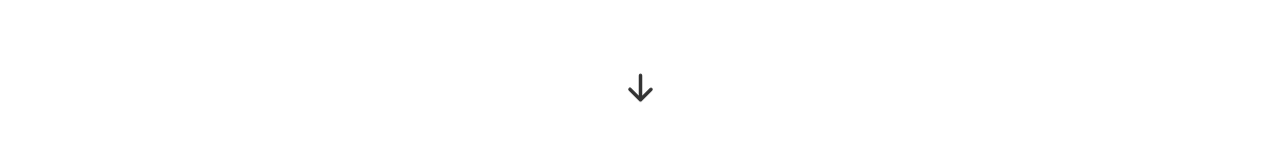
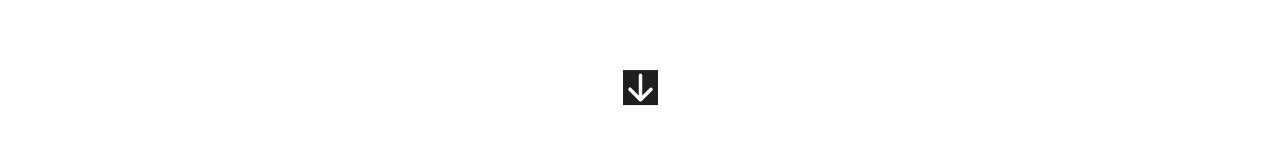
Before and after one commit to usama-asghar1/myPortfolio, a Next.js app in the folder portfolio/: page / in a window 1280 px wide. Shown: the part 769-929 px from the top of the page. Built offline with nearby package versions, Linux system fonts and the light colour scheme.

Commit message:
added darkmode to bouncy arrow

```diff
--- a/portfolio/src/components/MainContent.js
+++ b/portfolio/src/components/MainContent.js
@@ -48,7 +48,7 @@ const MainContent = () => {
           offset={-100}
           duration={500}
         >
-          <HiArrowDown size={35} className="animate-bounce" />
+          <HiArrowDown size={35} className="animate-bounce dark"/>
         </Link>
       </div>
     </section>
--- a/portfolio/src/styles/globals.css
+++ b/portfolio/src/styles/globals.css
@@ -20,6 +20,8 @@ body {
   color: #ffffff;
 }
 
+
+
 #skillsText {
   color: #1f1f1f;
 }
```
